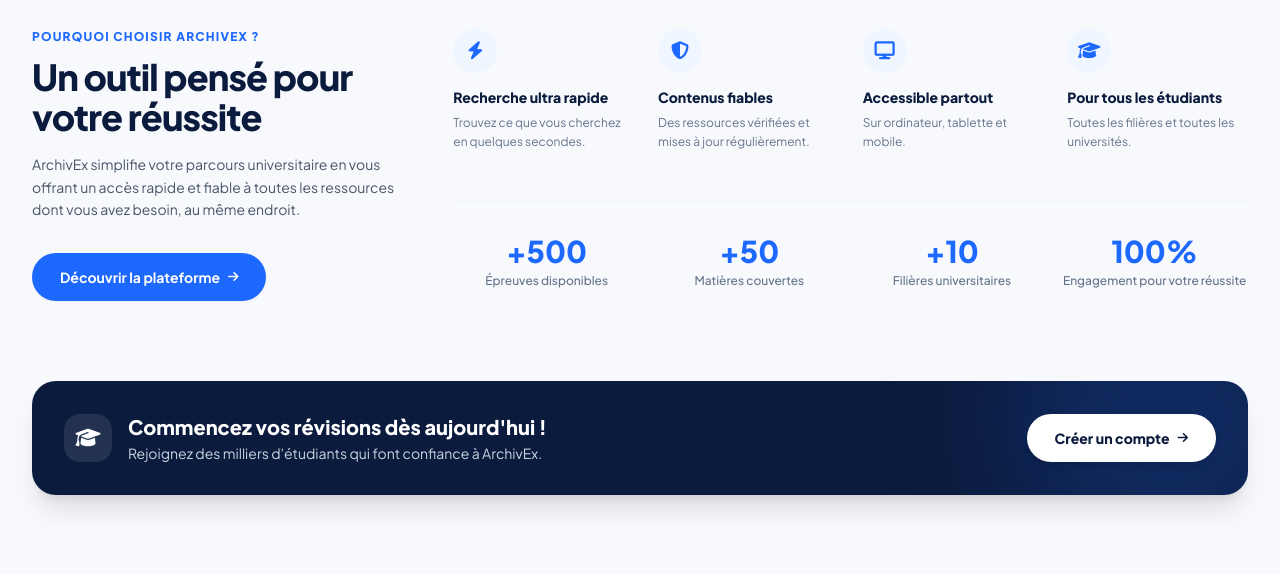
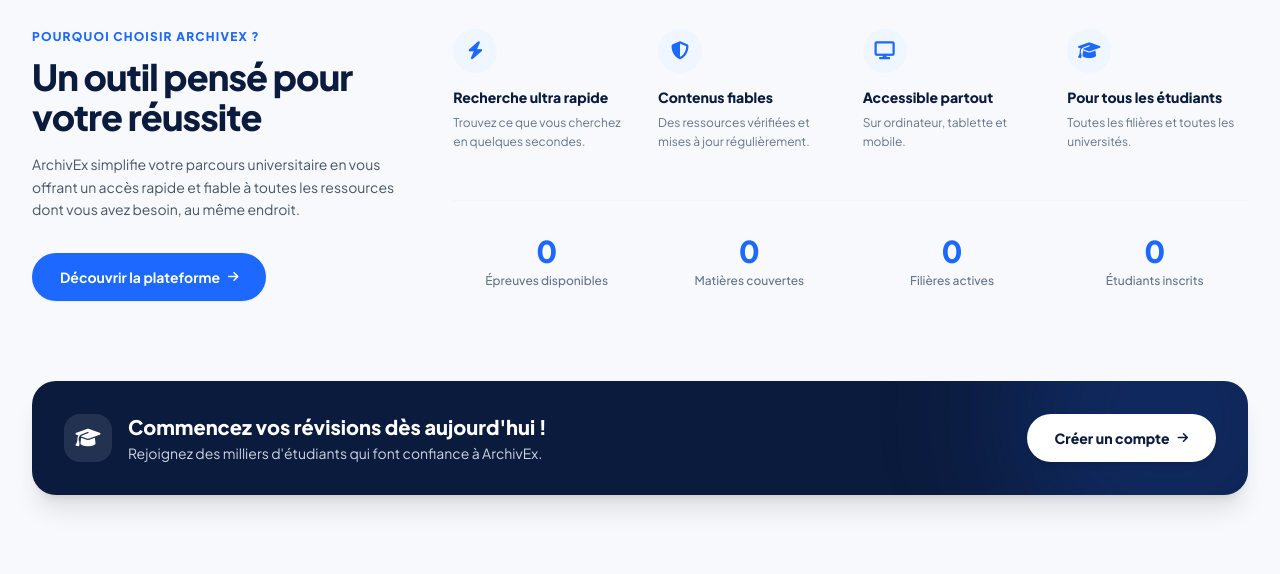
Before and after one commit to eugenetonato-ux/ArchivEx, a Django app: page / in a window 1280 px wide. Shown: the part 909-1483 px from the top of the page. Run offline with Django 5.2, Linux system fonts and the light colour scheme; data comes from the database, SQL or seed files in the repository; data that the repository does not hold is empty; some libraries are stand-ins or nearby versions.

Commit message:
fix(home): affichage des statistiques 100% réelles issues de la base de données

```diff
--- a/ArchivEx/templates/academics/home.html
+++ b/ArchivEx/templates/academics/home.html
@@ -334,23 +334,23 @@ function toggleMobileHomeMenu() {
 
             </div>
 
-            <!-- Ligne des Chiffres Clés -->
+            <!-- Ligne des Chiffres Clés Réels (Directement issus de la base de données) -->
             <div class="grid grid-cols-2 sm:grid-cols-4 gap-4 pt-8 border-t border-slate-100 text-center">
                 <div>
-                    <span class="text-2xl sm:text-3xl font-black text-[#1D68FE] block">+{{ exams_count|default:"500" }}</span>
-                    <span class="text-xs text-slate-500 font-medium mt-1 block">Épreuves disponibles</span>
+                    <span class="text-2xl sm:text-3xl font-black text-[#1D68FE] block">{{ exams_count }}</span>
+                    <span class="text-xs text-slate-500 font-medium mt-1 block">Épreuve{{ exams_count|pluralize }} disponible{{ exams_count|pluralize }}</span>
                 </div>
                 <div>
-                    <span class="text-2xl sm:text-3xl font-black text-[#1D68FE] block">+{{ subjects_count|default:"50" }}</span>
-                    <span class="text-xs text-slate-500 font-medium mt-1 block">Matières couvertes</span>
+                    <span class="text-2xl sm:text-3xl font-black text-[#1D68FE] block">{{ subjects_count }}</span>
+                    <span class="text-xs text-slate-500 font-medium mt-1 block">Matière{{ subjects_count|pluralize }} couverte{{ subjects_count|pluralize }}</span>
                 </div>
                 <div>
-                    <span class="text-2xl sm:text-3xl font-black text-[#1D68FE] block">+{{ filieres_count|default:"10" }}</span>
-                    <span class="text-xs text-slate-500 font-medium mt-1 block">Filières universitaires</span>
+                    <span class="text-2xl sm:text-3xl font-black text-[#1D68FE] block">{{ filieres_count }}</span>
+                    <span class="text-xs text-slate-500 font-medium mt-1 block">Filière{{ filieres_count|pluralize }} active{{ filieres_count|pluralize }}</span>
                 </div>
                 <div>
-                    <span class="text-2xl sm:text-3xl font-black text-[#1D68FE] block">100%</span>
-                    <span class="text-xs text-slate-500 font-medium mt-1 block">Engagement pour votre réussite</span>
+                    <span class="text-2xl sm:text-3xl font-black text-[#1D68FE] block">{{ students_count }}</span>
+                    <span class="text-xs text-slate-500 font-medium mt-1 block">Étudiant{{ students_count|pluralize }} inscrit{{ students_count|pluralize }}</span>
                 </div>
             </div>
 
```
